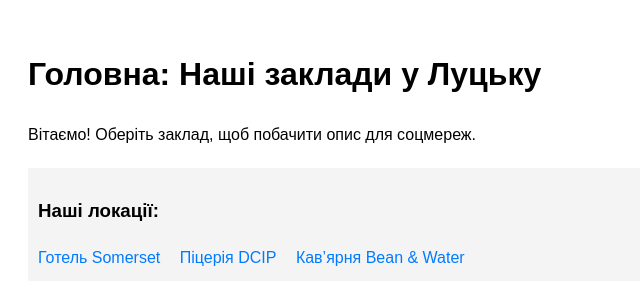
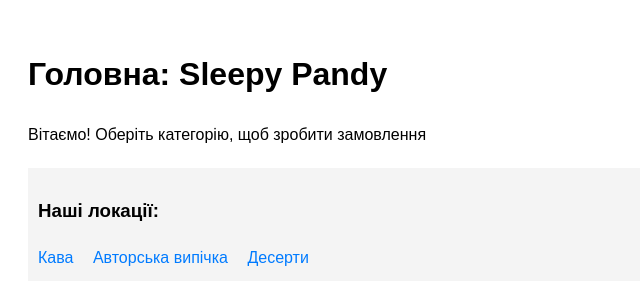
Before and after one commit to gupalikanastasia/2nd-semester, a Django app: page / in a window 1280 px wide. Shown: the top 305 px of the page, without its empty margins (0-640 px from the left). Run offline with Django 5.2, Linux system fonts and the light colour scheme.

Commit message:
Lab 3: Changed the structure of site to cafeteria

```diff
--- a/main_app/templates/main_app/index.html
+++ b/main_app/templates/main_app/index.html
@@ -16,9 +16,9 @@
     <nav>
         {% if page_type == 'home' %}
             <h3>Наші локації:</h3>
-            <a href="{% url 'somerset' %}">Готель Somerset</a>
-            <a href="{% url 'dcip' %}">Піцерія DCIP</a>
-            <a href="{% url 'bean_water' %}">Кав’ярня Bean & Water</a>
+            <a href="{% url 'coffee' %}">Кава</a>
+            <a href="{% url 'cakes' %}">Авторська випічка</a>
+            <a href="{% url 'desserts' %}">Десерти</a>
         {% else %}
             <a href="{% url 'home' %}">← Назад на головну</a>
         {% endif %}
--- a/main_app/urls.py
+++ b/main_app/urls.py
@@ -3,7 +3,7 @@ from . import views
 
 urlpatterns = [
     path('', views.home, name='home'),
-    path('somerset/', views.somerset, name='somerset'),
-    path('dcip/', views.dcip, name='dcip'),
-    path('coffee/', views.bean_water, name='bean_water'),
+    path('coffee/', views.coffee, name='coffee'),
+    path('cakes/', views.cakes, name='cakes'),
+    path('desserts/', views.desserts, name='desserts'),
 ]
--- a/main_app/views.py
+++ b/main_app/views.py
@@ -2,32 +2,32 @@ from django.shortcuts import render
 
 def home(request):
     context = {
-        'title': 'Головна: Наші заклади у Луцьку',
-        'content': 'Вітаємо! Оберіть заклад, щоб побачити опис для соцмереж.',
+        'title': 'Головна: Sleepy Pandy',
+        'content': 'Вітаємо! Оберіть категорію, щоб зробити замовлення',
         'page_type': 'home'
     }
     return render(request, 'main_app/index.html', context)
 
-def somerset(request):
+def coffee(request):
     context = {
-        'title': 'Somerset Hotel',
-        'content': 'Затишний, озеленений готель для сімейного відпочинку. Ідеальне місце для спокою в центрі міста.',
+        'title': 'Кава',
+        'content': 'Смачна, запашна кава яка підійме ваш настрі в найпохмуріший ранок.',
         'page_type': 'detail'
     }
     return render(request, 'main_app/index.html', context)
 
-def dcip(request):
+def cakes(request):
     context = {
-        'title': 'DCIP (Don’t Call It Pizza)',
-        'content': 'Елегантна та вишукана піцерія. Це не просто піца, це гастрономічний досвід.',
+        'title': 'Авторська випічка',
+        'content': 'Елегантна та вишукана випічка, що зачарує вас своїм смаком',
         'page_type': 'detail'
     }
     return render(request, 'main_app/index.html', context)
 
-def bean_water(request):
+def desserts(request):
     context = {
-        'title': 'Bean and Water',
-        'content': 'Кав’ярня з дуже затишною та м’якою атмосферою. Найкраща кава для твого ранку.',
+        'title': 'Десерти',
+        'content': 'Солодкі та цікаві десерти яких ви ще точно не куштували',
         'page_type': 'detail'
     }
     return render(request, 'main_app/index.html', context)
```
